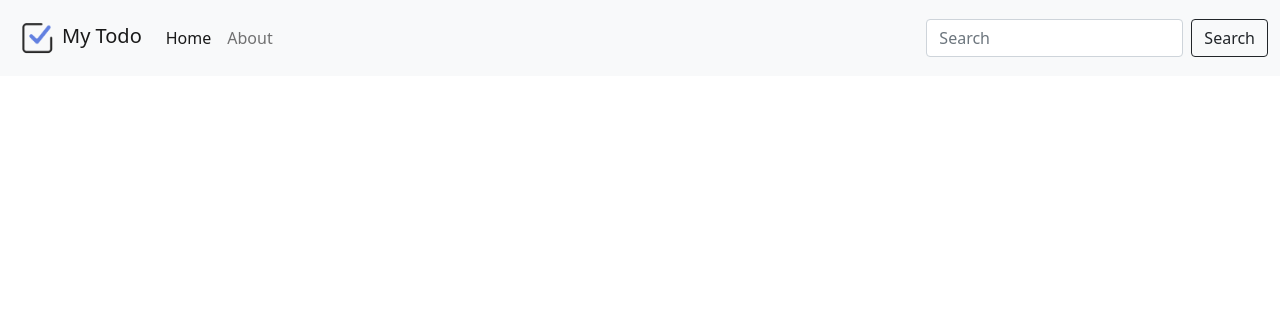
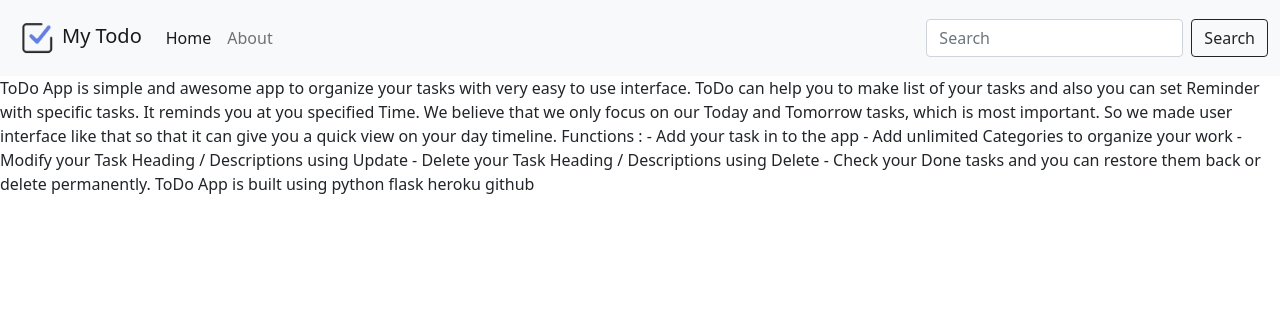
Before and after one commit to vanamala-19/todo-vanamala, a Flask app: page /about in a window 1280 px wide. Shown: the top 336 px of the page. Run offline with Flask 2, Linux system fonts and the light colour scheme.

Commit message:
Update about.html

```diff
--- a/templates/about.html
+++ b/templates/about.html
@@ -1,5 +1,24 @@
 {% extends 'base.html' %}
 {% block title %}ABOUT{% endblock title %}
 {% block body %}
+ToDo App is simple and awesome app to organize your tasks with very easy to use interface. ToDo can help you to make list of your tasks and also you can set Reminder with specific tasks. It reminds you at you specified Time.
 
+We believe that we only focus on our Today and Tomorrow tasks, which is most important. So we made user interface like that so that it can give you a quick view on your day timeline.
+
+Functions :
+- Add your task in to the app
+- Add unlimited Categories to organize your work
+- Modify your Task Heading / Descriptions using Update
+- Delete your Task Heading / Descriptions using Delete
+<!-- - Modify your task reminder time / date -->
+<!-- - Share it with other friends / Family with android's built in share functionality. -->
+- Check your Done tasks and you can restore them back or delete permanently.
+<!-- - Backup and Restore your Data using CSV export/import. -->
+<!-- - Notification Mute Setting and Reset All Functionality -->
+
+ToDo App is built using
+python
+flask
+heroku
+github
 {% endblock body %}
```
